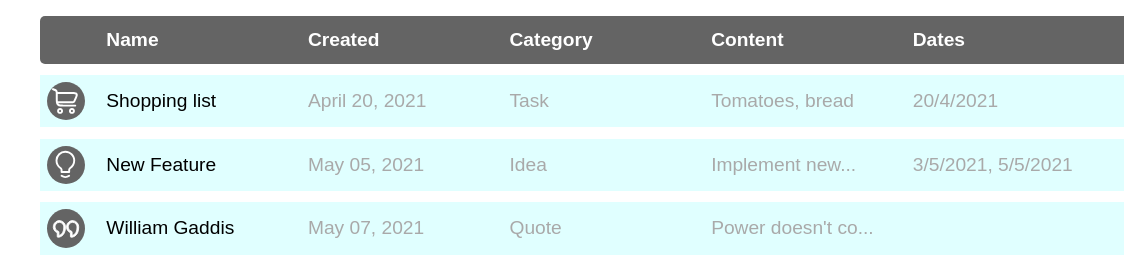
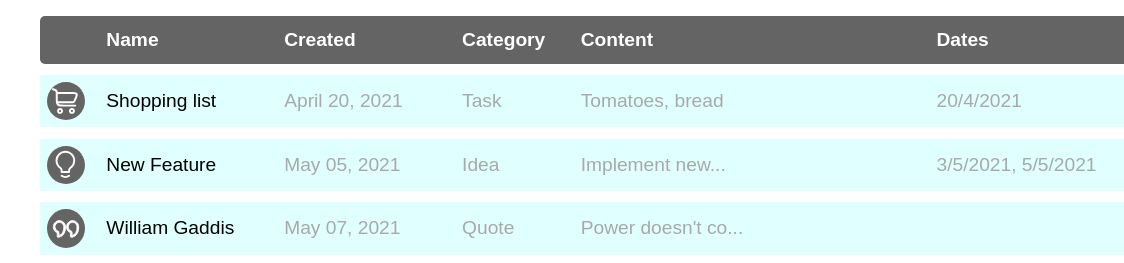
Before and after one commit to IKala4I/radency_Task-1, a plain HTML site: page index.html in a window 1280 px wide. Shown: the part 80-343 px from the top of the page, 0-1124 px from the left. Drawn offline with Linux system fonts and the light colour scheme.

Commit message:
* Changed grid-template-columns for active-notes

```diff
--- a/styles/componentStyles/main/activeNotes/activeNotes.css
+++ b/styles/componentStyles/main/activeNotes/activeNotes.css
@@ -4,7 +4,7 @@
 
 .active-notes__table-row {
     display: grid;
-    grid-template-columns: 5% repeat(5, 17%) 10%;
+    grid-template-columns: 5% 15% 15% 10% 30% 15% 10%;
     align-items: center;
     padding: 7px;
     font-size: 1.2em;
```
